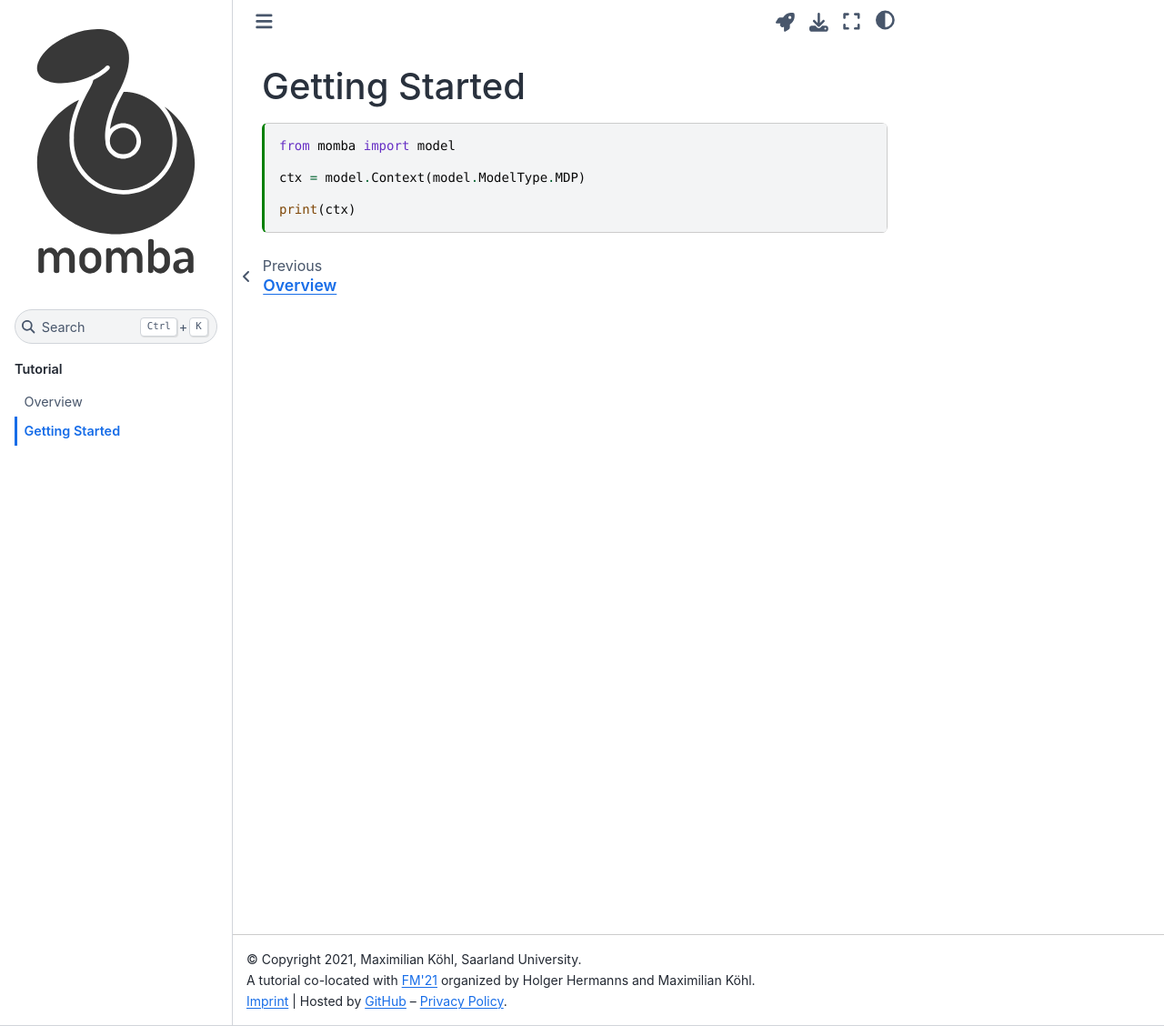
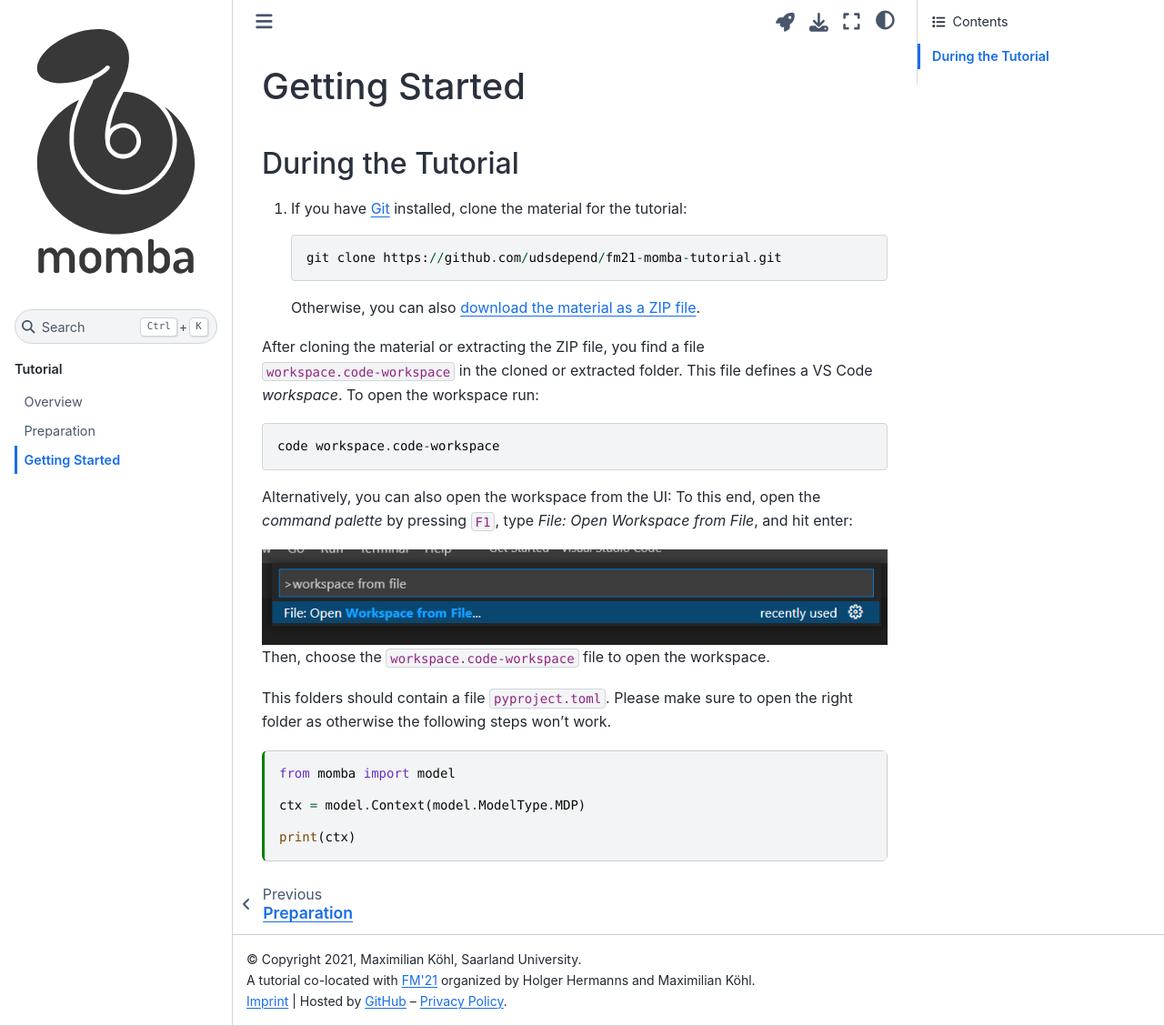
Before and after one commit to udsdepend/fm21-momba-tutorial, a Jupyter Book: the page built from book/tutorial/getting-started.md, in a window 1280 px wide and 1128 px high. Shown: the whole window at 91% size. Built offline with Jupyter Book 1.0.4 settings and Sphinx 7.4.7 and the Sphinx Book theme 1.1.4, drawn with Linux system fonts in a browser that asks for light colours.

Commit message:
add preparation section

````diff
--- a/book/_toc.yml
+++ b/book/_toc.yml
@@ -4,4 +4,5 @@ parts:
 - caption: Tutorial
   chapters:
   - file: tutorial/overview
+  - file: tutorial/preparation
   - file: tutorial/getting-started
--- a/book/tutorial/getting-started.md
+++ b/book/tutorial/getting-started.md
@@ -12,6 +12,38 @@ kernelspec:
 
 # Getting Started
 
+
+
+
+### During the Tutorial
+
+1. If you have [Git](https://git-scm.com/) installed, clone the material for the tutorial:
+    ```
+    git clone https://github.com/udsdepend/fm21-momba-tutorial.git
+    ```
+    Otherwise, you can also [download the material as a ZIP file](https://github.com/udsdepend/fm21-momba-tutorial/archive/refs/heads/master.zip).
+
+After cloning the material or extracting the ZIP file, you find a file `workspace.code-workspace` in the cloned or extracted folder.
+This file defines a VS Code *workspace*.
+To open the workspace run:
+```
+code workspace.code-workspace
+```
+Alternatively, you can also open the workspace from the UI: To this end, open the *command palette* by pressing `F1`, type *File: Open Workspace from File*, and hit enter:
+```{image} ./images/workspace-from-file.png
+:name: workspace-from-file
+:align: center
+```
+
+Then, choose the `workspace.code-workspace` file to open the workspace.
+
+
+This folders should contain a file `pyproject.toml`.
+Please make sure to open the right folder as otherwise the following steps won't work.
+
+
+
+
 ```{code-cell} ipython3
 from momba import model
 
````
Also changed, not shown: book/tutorial/preparation.md (added, +98 -0 lines), book/tutorial/images/windows-python-advanced-options.png (added), book/tutorial/images/workspace-from-file.png (added), 1 other file.
